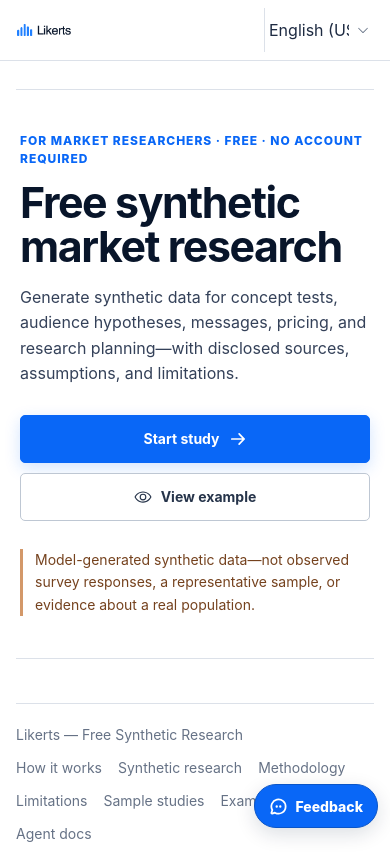
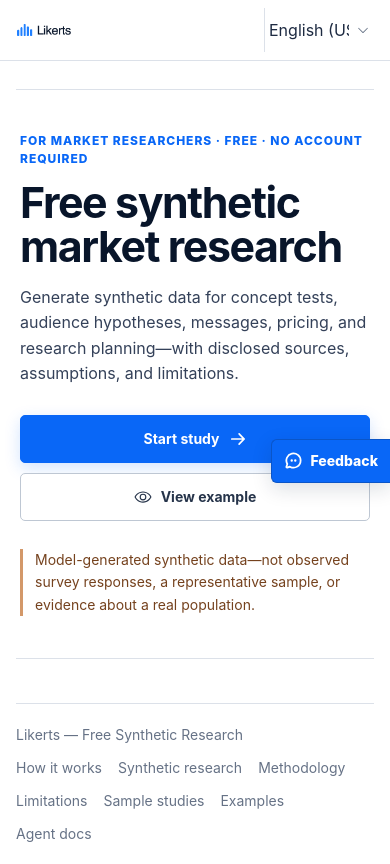
Before and after one commit to crosstabs/likerts, a React (Vite) app: page / in a window 390 px wide. Built offline with nearby package versions, Linux system fonts and the light colour scheme.

Commit message:
Keep feedback in a side drawer

```diff
--- a/src/styles.css
+++ b/src/styles.css
@@ -703,7 +703,7 @@ button:focus-visible, textarea:focus-visible, select:focus-visible, input:focus-
 .feedback-widget { position: fixed; z-index: 900; inset-block-start: 52%; inset-inline-end: 0; }
 .feedback-trigger { min-height: 44px; border: 1px solid #0a55c8; border-inline-end: 0; border-radius: 6px 0 0 6px; display: inline-flex; align-items: center; gap: 7px; padding: 10px 12px; color: #fff; background: var(--blue); box-shadow: 0 6px 20px rgba(2, 26, 56, 0.14); font-size: 14px; font-weight: 760; }
 .feedback-trigger:hover { background: var(--blue-dark); }
-.feedback-panel { position: fixed; width: min(360px, calc(100vw - 152px)); max-height: calc(100vh - 32px); inset-block-start: 50%; inset-inline-end: 132px; overflow-y: auto; transform: translateY(-50%); border: 1px solid var(--border-dark); border-radius: 8px; padding: 18px; background: #fff; box-shadow: 0 18px 50px rgba(2, 26, 56, 0.18); }
+.feedback-panel { position: fixed; width: min(380px, calc(100vw - 48px)); height: 100dvh; max-height: 100dvh; inset-block-start: 0; inset-inline-end: 0; overflow-y: auto; border: 1px solid var(--border-dark); border-inline-end: 0; border-radius: 8px 0 0 8px; padding: 22px 20px; background: #fff; box-shadow: -18px 0 50px rgba(2, 26, 56, 0.18); }
 .feedback-panel-header { display: flex; align-items: flex-start; justify-content: space-between; gap: 16px; }
 .feedback-panel-header h2 { margin: 0; font-size: 20px; line-height: 1.25; letter-spacing: -0.2px; }
 .feedback-panel-header p { margin: 5px 0 0; color: var(--muted); font-size: 14px; }
@@ -730,6 +730,7 @@ button:focus-visible, textarea:focus-visible, select:focus-visible, input:focus-
 .feedback-success p { margin: 6px 0 20px; color: var(--muted); font-size: 14px; }
 
 [dir="rtl"] .feedback-trigger { border-inline-start: 0; border-inline-end: 1px solid #0a55c8; border-radius: 0 6px 6px 0; }
+[dir="rtl"] .feedback-panel { border-radius: 0 8px 8px 0; box-shadow: 18px 0 50px rgba(2, 26, 56, 0.18); }
 
 @keyframes pulse { from { opacity: 0.45; transform: translateX(-1px); } to { opacity: 1; transform: translateX(2px); } }
 @keyframes spin { to { transform: rotate(360deg); } }
@@ -875,10 +876,7 @@ button:focus-visible, textarea:focus-visible, select:focus-visible, input:focus-
   .stability-runs article { grid-template-columns: 1fr; gap: 8px; padding-block: 10px; }
   .population-margins > div { grid-template-columns: 1fr; gap: 4px; padding-block: 10px; }
   .app-shell :is(input, textarea, select) { font-size: 16px; }
-  .feedback-widget { inset-block-start: auto; inset-block-end: 16px; inset-inline-end: 12px; }
-  .feedback-trigger { border: 1px solid #0a55c8; border-radius: 999px; padding-inline: 14px; }
-  .feedback-panel { width: calc(100vw - 24px); max-height: calc(100vh - 96px); inset-block-start: auto; inset-block-end: 70px; inset-inline-end: 12px; transform: none; }
-  [dir="rtl"] .feedback-trigger { border: 1px solid #0a55c8; border-radius: 999px; }
+  .feedback-panel { width: calc(100vw - 32px); padding: 18px 16px; }
 }
 
 @media (max-width: 430px) {
```
Also changed, not shown: 1 other file (tests, documents, lock files or other folders).
